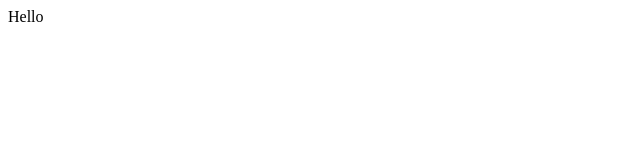
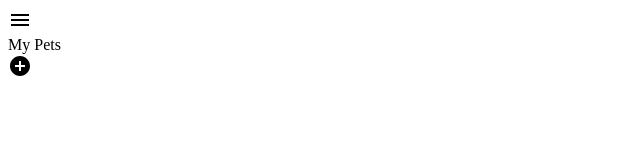
Before and after one commit to KevinW90/doggy-days, a React (Create React App) app: page / in a window 1280 px wide. Shown: the top 160 px of the page, without its empty margins (0-640 px from the left). Built offline with nearby package versions, Linux system fonts and the light colour scheme.

Commit message:
Header component created

```diff
--- /dev/null
+++ b/src/App.jsx
@@ -0,0 +1,25 @@
+import { BrowserRouter as Router } from 'react-router-dom'
+import Header from './components/Header'
+import MenuIcon from '@material-ui/icons/Menu';
+import AddCircleIcon from '@material-ui/icons/AddCircle';
+
+
+function App() {
+  return (
+    <Router>
+      <Header
+        left={{
+          icon: MenuIcon
+        }}
+        center={{
+          text: 'My Pets'
+        }}
+        right={{
+          icon: AddCircleIcon
+        }}
+      />
+    </Router>
+  )
+}
+
+export default App
--- a/src/components/App.jsx
+++ /dev/null
@@ -1,11 +0,0 @@
-import { BrowserRouter as Router } from 'react-router-dom'
-
-function App() {
-  return (
-    <Router>
-      Hello
-    </Router>
-  )
-}
-
-export default App
--- /dev/null
+++ b/src/components/Header.jsx
@@ -0,0 +1,23 @@
+import SvgIcon from "@material-ui/core/SvgIcon";
+
+
+
+function Header({ left, center, right }) {
+  return (
+    <section className="header">
+      <div className="header_left">
+        <SvgIcon component={left.icon} />
+      </div>
+
+      <div className="header_center">
+        <span>{center.text}</span>
+      </div>
+
+      <div className="header_right">
+        <SvgIcon component={right.icon} />
+      </div>
+    </section>
+  )
+}
+
+export default Header
--- a/src/index.js
+++ b/src/index.js
@@ -1,6 +1,6 @@
 import React from 'react';
 import ReactDOM from 'react-dom';
-import App from './components/App';
+import App from './App';
 
 ReactDOM.render(
   <React.StrictMode>
```
